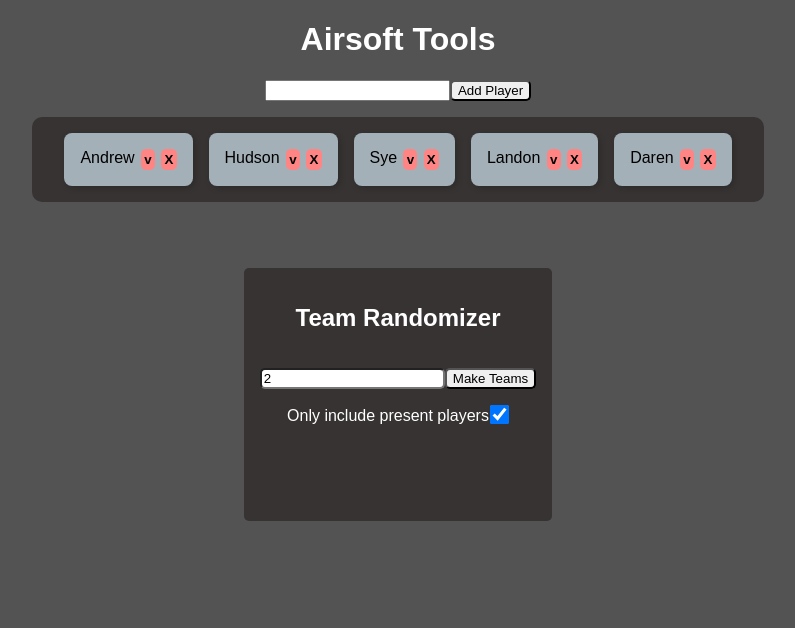
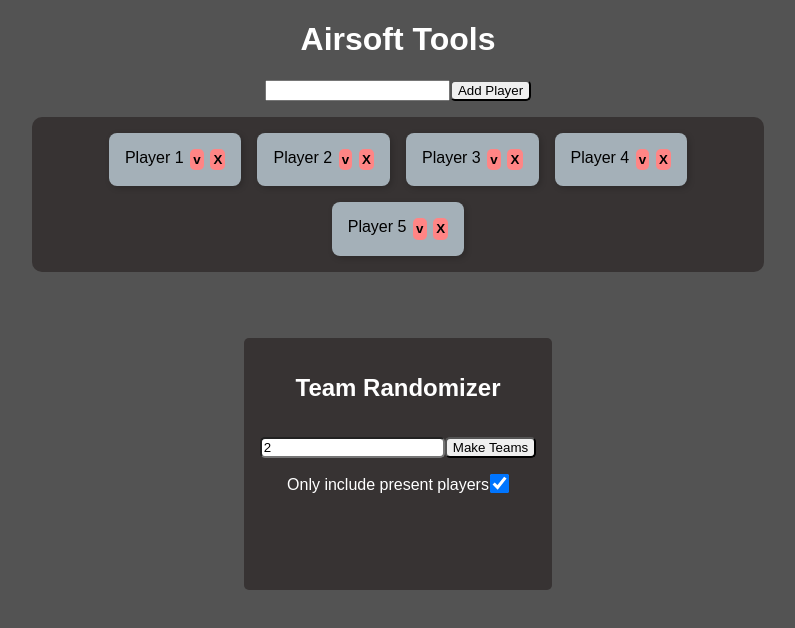
Before and after one commit to AndrewKostiv/Airsoft-Tools, a React (Vite) app: page / in a window 1280 px wide. Shown: the top 628 px of the page, without its empty margins (242-1037 px from the left). Built offline with nearby package versions, Linux system fonts and the light colour scheme.

Commit message:
made default names more generic

```diff
--- a/src/Components/App.jsx
+++ b/src/Components/App.jsx
@@ -5,7 +5,7 @@ import { Teams } from "./Teams.jsx";
 
 const initialPlayers = [
   {
-    name: "Andrew",
+    name: "Player 1",
     rank: 0,
     melee: 0,
     kills: 0,
@@ -17,7 +17,7 @@ const initialPlayers = [
     id: 1,
   },
   {
-    name: "Hudson",
+    name: "Player 2",
     rank: 0,
     melee: 0,
     kills: 0,
@@ -29,7 +29,7 @@ const initialPlayers = [
     id: 2,
   },
   {
-    name: "Sye",
+    name: "Player 3",
     rank: 0,
     melee: 1,
     kills: 0,
@@ -41,7 +41,7 @@ const initialPlayers = [
     id: 3,
   },
   {
-    name: "Landon",
+    name: "Player 4",
     rank: 0,
     melee: 0,
     kills: 0,
@@ -53,7 +53,7 @@ const initialPlayers = [
     id: 4,
   },
   {
-    name: "Daren",
+    name: "Player 5",
     rank: 0,
     melee: 0,
     kills: 0,
@@ -116,7 +116,7 @@ function reducer(state, action) {
       };
     case "updatePlayer":
       console.log("called updatePlayer");
-      console.log(action.payload)
+      console.log(action.payload);
 
       return {
         ...state,
```
